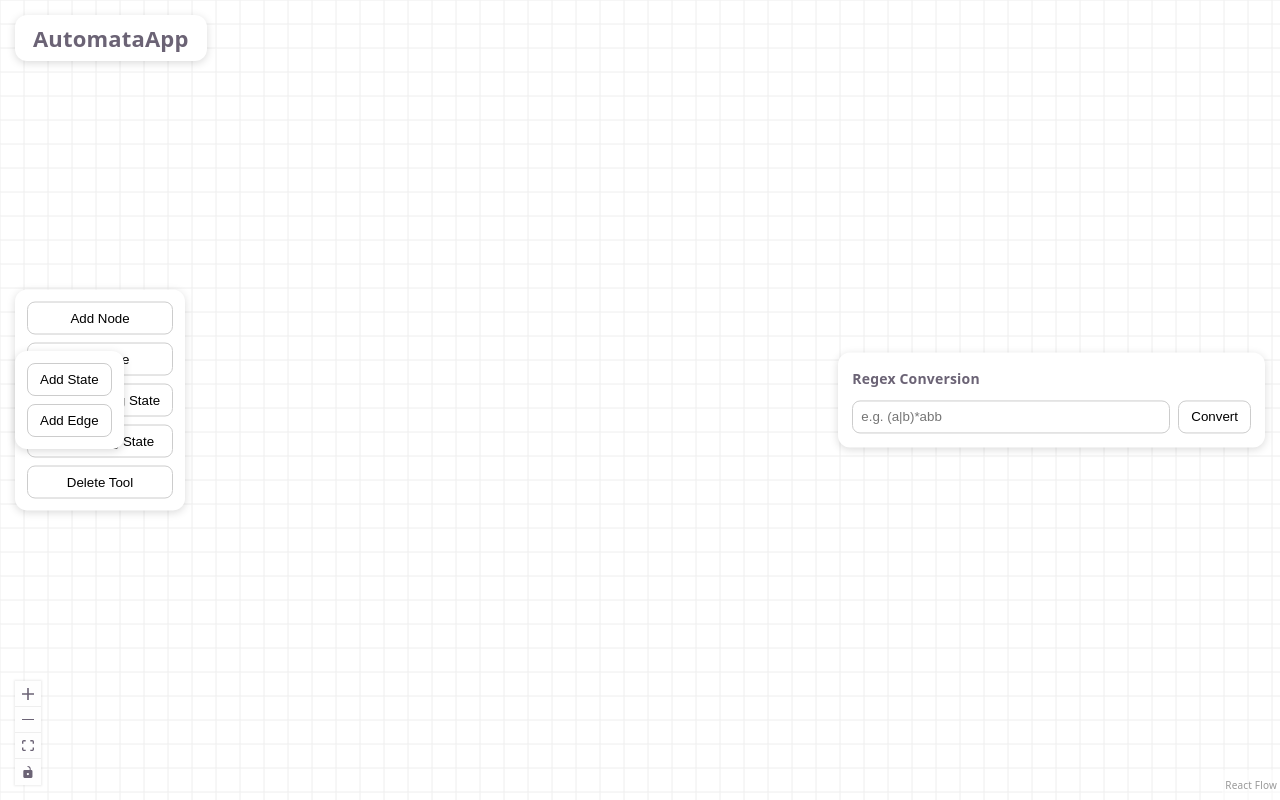
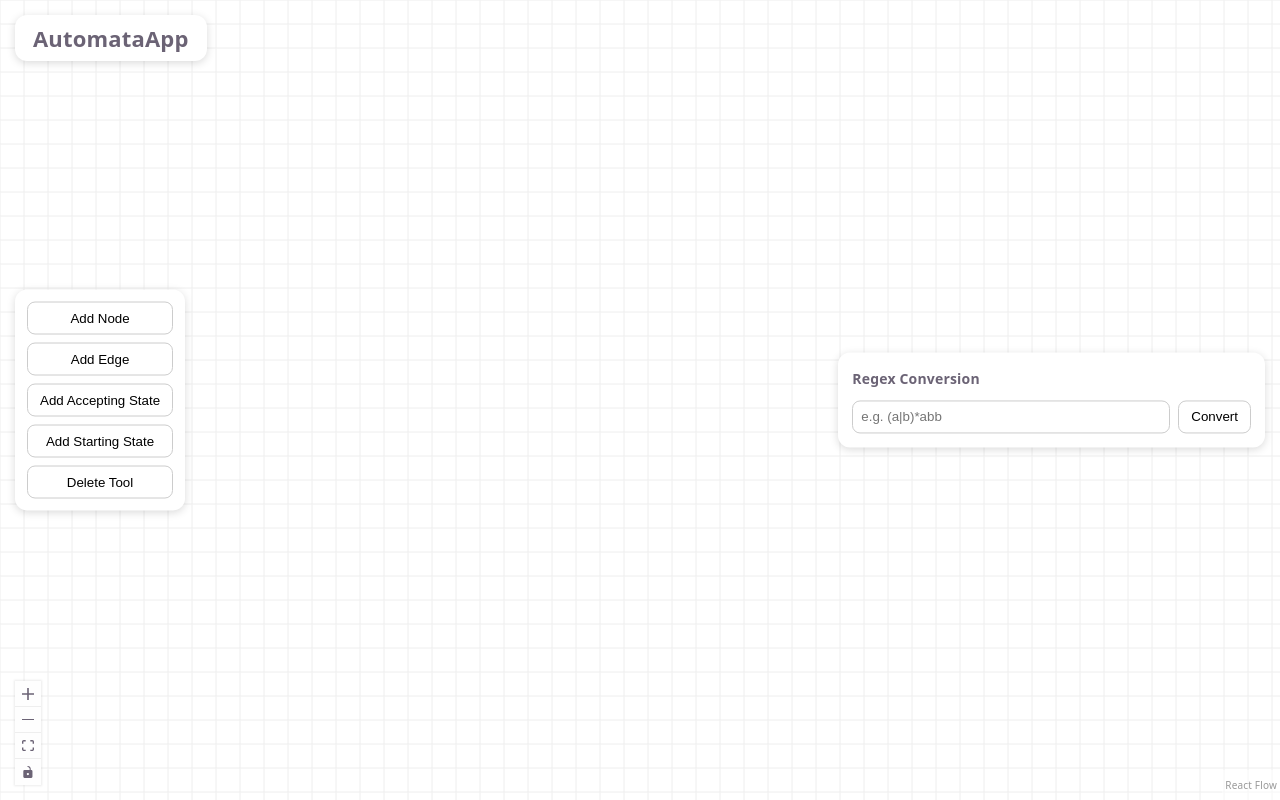
Before and after one commit to jatkin11/automata-app, a React (Vite) app: page / in a window 1280 px wide. Built offline with nearby package versions, Linux system fonts and the light colour scheme.

Commit message:
removed duplicate tools panel

```diff
--- a/src/components/AutomataCanvas.jsx
+++ b/src/components/AutomataCanvas.jsx
@@ -23,15 +23,6 @@ function AutomataCanvas() {
           </div>
         </Panel>
 
-        <Panel position="center-left">
-          <div className="tools-panel">
-            <button>Add Node</button>
-            <button>Add Edge</button>
-            <button>Add Accepting State</button>
-            <button>Add Starting State</button>
-            <button>Delete Tool</button>
-          </div>
-        </Panel>
 
         <Panel position="center-right">
           <div className="info-panel">
@@ -46,8 +37,11 @@ function AutomataCanvas() {
 
         <Panel position="center-left">
         <div className="tools-panel">
-            <button>Add State</button>
+          <button>Add Node</button>
             <button>Add Edge</button>
+            <button>Add Accepting State</button>
+            <button>Add Starting State</button>
+            <button>Delete Tool</button>
         </div>
         </Panel>
 
```
